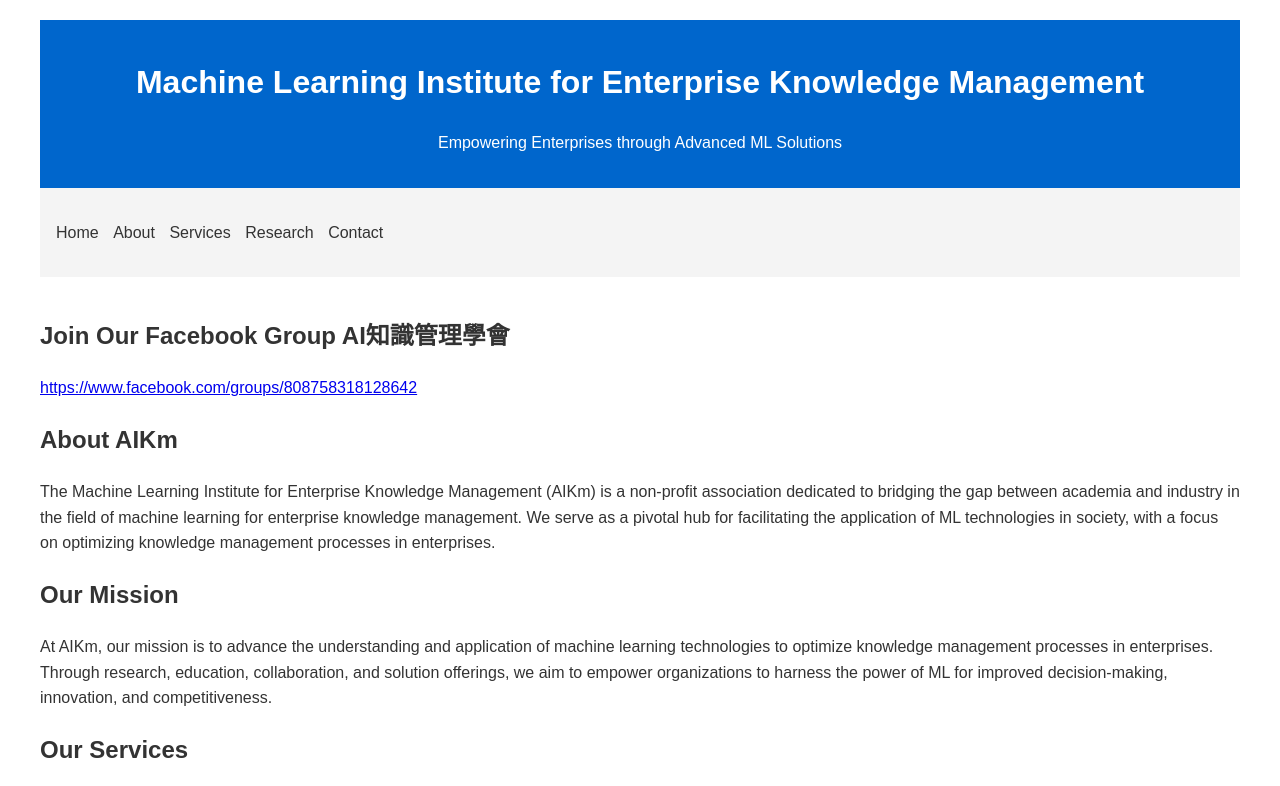
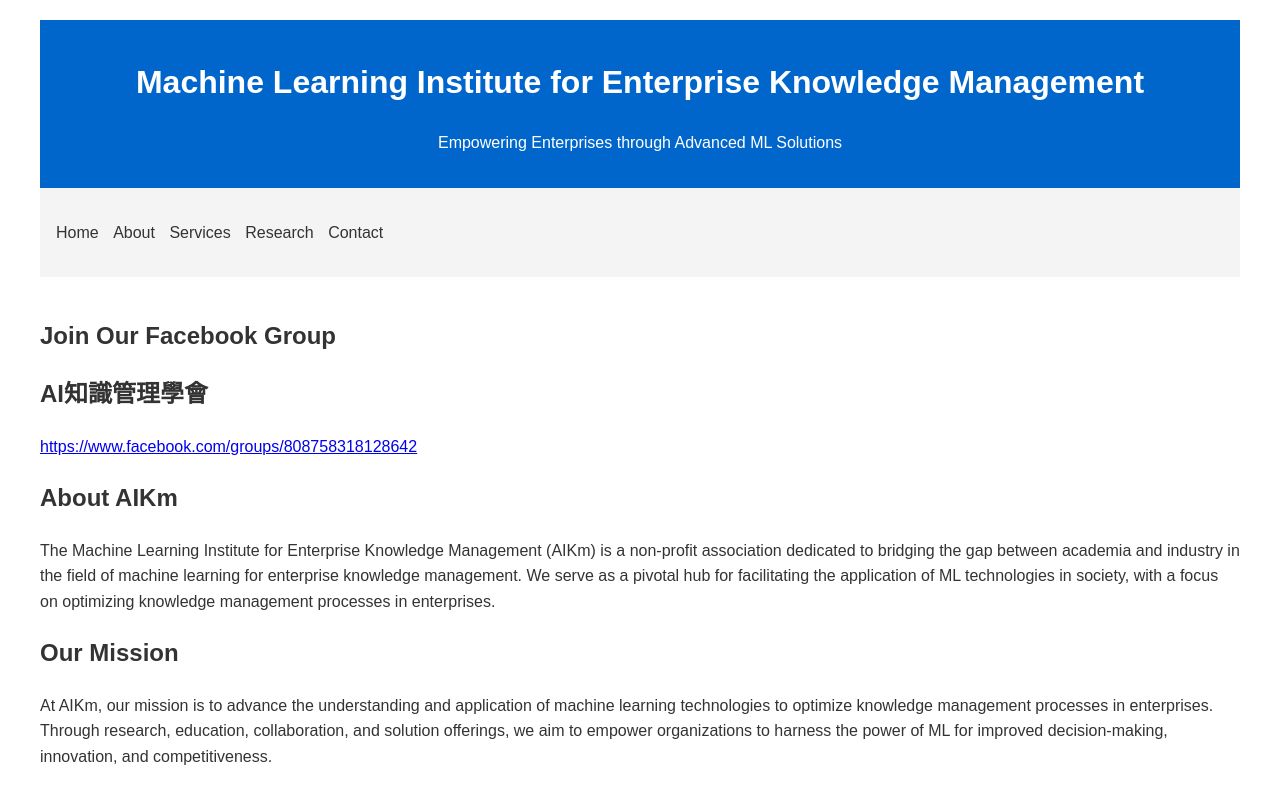
Before and after one commit to AI-KM/ai-km.github.io, a plain HTML site: page index.html in a window 1280 px wide. Shown: the top 786 px of the page. Drawn offline with Linux system fonts and the light colour scheme.

Commit message:
Update index.html

```diff
--- a/index.html
+++ b/index.html
@@ -73,7 +73,8 @@
 
   <main>
     <section id="group">
-      <h2>Join Our Facebook Group AI知識管理學會</h2>
+      <h2>Join Our Facebook Group</h2>
+      <h2> AI知識管理學會</h2>
           <p><a href="https://www.facebook.com/groups/808758318128642" target="_blank">https://www.facebook.com/groups/808758318128642</a></p>
     </section>
 
```
